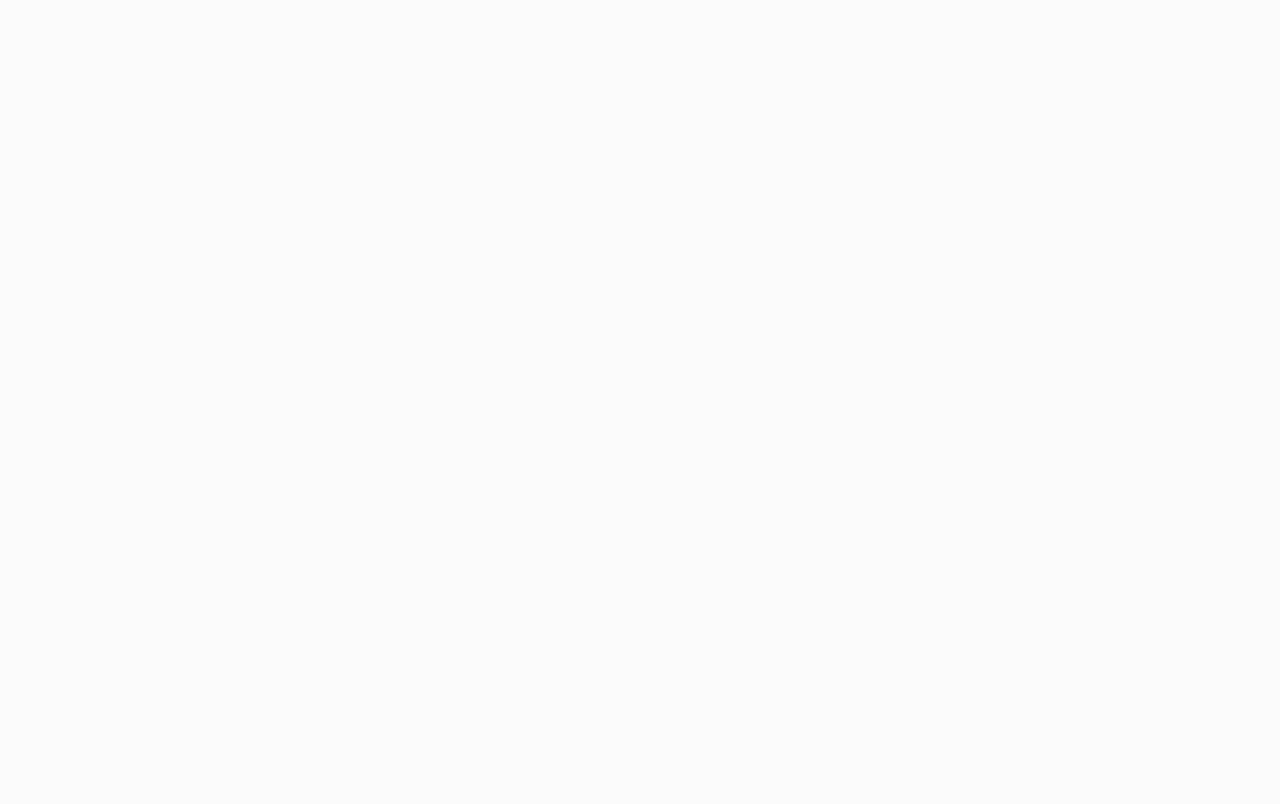
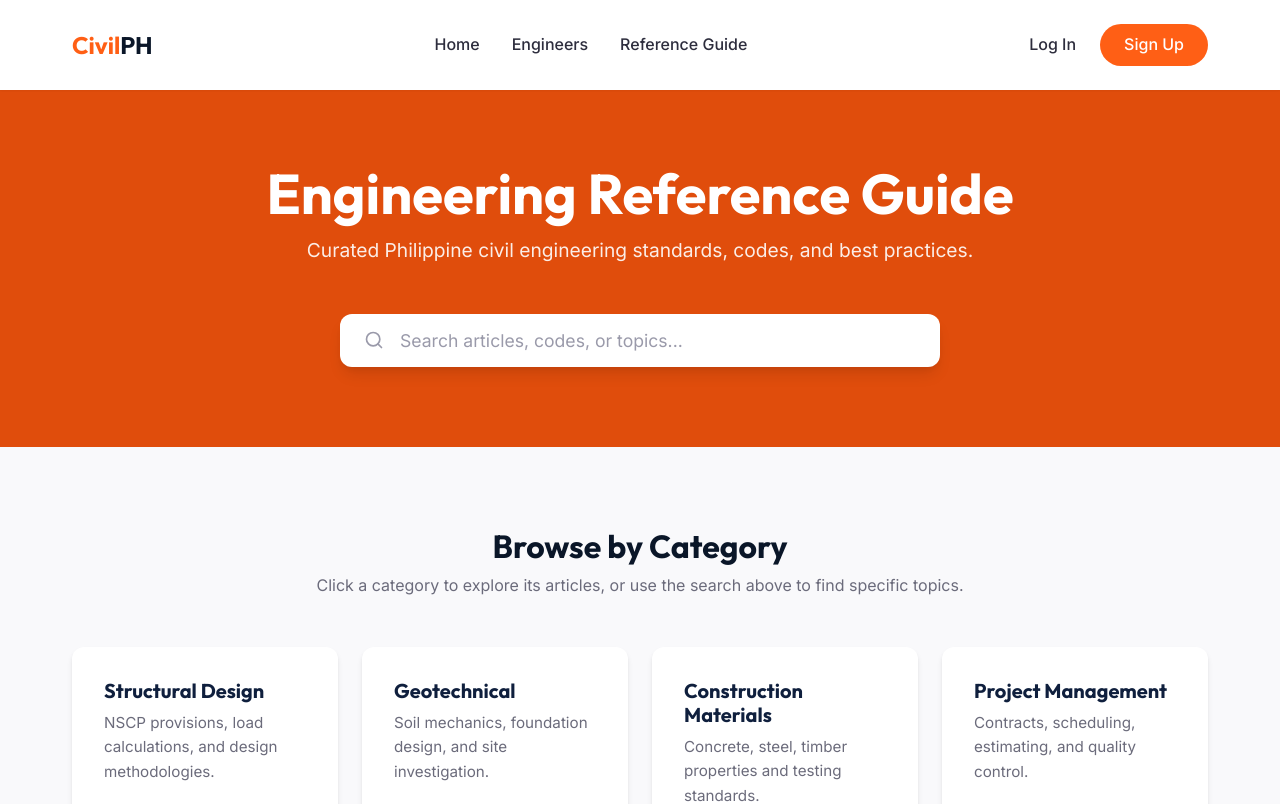
Before and after one commit to colkeaz/CivilPH, a React (Vite) app: page /reference in a window 1280 px wide. Before the commit this address had no page. Shown: the top 804 px of the page. Built offline with nearby package versions, Linux system fonts and the light colour scheme.

Commit message:
feat: add reference page

```diff
--- a/src/App.tsx
+++ b/src/App.tsx
@@ -9,6 +9,7 @@ import BookingPage from './pages/BookingPage';
 import CheckoutPage from './pages/CheckoutPage';
 import ReportsPage from './pages/ReportsPage';
 import VerificationQueue from './pages/admin/VerificationQueue';
+import ReferencePage from './pages/ReferencePage';
 
 function App() {
   return (
@@ -23,6 +24,7 @@ function App() {
           <Route path="/booking/:engineerId" element={<BookingPage />} />
           <Route path="/checkout" element={<CheckoutPage />} />
           <Route path="/reports" element={<ReportsPage />} />
+          <Route path="/reference" element={<ReferencePage />} />
           <Route path="/admin/verify" element={<VerificationQueue />} />
         </Routes>
       </main>
--- /dev/null
+++ b/src/pages/ReferencePage.tsx
@@ -0,0 +1,61 @@
+import React from 'react';
+import Header from '../components/Header';
+import Footer from '../components/Footer';
+import { Search } from 'lucide-react';
+import '../styles/ReferencePage.css';
+
+const ReferencePage = () => {
+  return (
+    <div className="page-container reference-page">
+      <Header />
+      <main className="reference-main">
+        <section className="reference-hero">
+          <div className="reference-hero-content">
+            <h1>Engineering Reference Guide</h1>
+            <p>Curated Philippine civil engineering standards, codes, and best practices.</p>
+
+            <div className="reference-search-wrapper">
+              <div className="reference-search-input-container">
+                <Search className="search-icon" size={20} />
+                <input
+                  type="text"
+                  className="search-input"
+                  placeholder="Search articles, codes, or topics..."
+                />
+              </div>
+            </div>
+          </div>
+        </section>
+
+        <section className="reference-categories">
+          <div className="categories-header">
+            <h2>Browse by Category</h2>
+            <p>Click a category to explore its articles, or use the search above to find specific topics.</p>
+          </div>
+
+          <div className="categories-grid">
+            <div className="category-card card">
+              <h3>Structural Design</h3>
+              <p>NSCP provisions, load calculations, and design methodologies.</p>
+            </div>
+            <div className="category-card card">
+              <h3>Geotechnical</h3>
+              <p>Soil mechanics, foundation design, and site investigation.</p>
+            </div>
+            <div className="category-card card">
+              <h3>Construction Materials</h3>
+              <p>Concrete, steel, timber properties and testing standards.</p>
+            </div>
+            <div className="category-card card">
+              <h3>Project Management</h3>
+              <p>Contracts, scheduling, estimating, and quality control.</p>
+            </div>
+          </div>
+        </section>
+      </main>
+      <Footer />
+    </div>
+  );
+};
+
+export default ReferencePage;
--- /dev/null
+++ b/src/styles/ReferencePage.css
@@ -0,0 +1,115 @@
+.reference-page {
+  min-height: 100vh;
+  display: flex;
+  flex-direction: column;
+}
+
+.reference-main {
+  flex: 1;
+  padding-top: 80px; /* Offset for header */
+}
+
+.reference-hero {
+  background-color: var(--orange-600); /* We use orange to match the new theme */
+  color: var(--white);
+  padding: var(--spacing-3xl) var(--spacing-xl);
+  text-align: center;
+  display: flex;
+  justify-content: center;
+}
+
+.reference-hero-content {
+  max-width: 800px;
+  width: 100%;
+}
+
+.reference-hero h1 {
+  font-size: clamp(2.5rem, 5vw, 3.5rem);
+  font-weight: 700;
+  margin-bottom: var(--spacing-sm);
+}
+
+.reference-hero p {
+  font-size: 1.2rem;
+  opacity: 0.9;
+  margin-bottom: var(--spacing-2xl);
+}
+
+.reference-search-wrapper {
+  background-color: var(--white);
+  border-radius: var(--radius-lg);
+  padding: 0.5rem;
+  box-shadow: var(--shadow-lg);
+  max-width: 600px;
+  margin: 0 auto;
+}
+
+.reference-search-input-container {
+  display: flex;
+  align-items: center;
+  padding: 0.5rem 1rem;
+}
+
+.reference-search-input-container .search-icon {
+  color: var(--grey-400);
+  margin-right: var(--spacing-md);
+}
+
+.reference-search-input-container .search-input {
+  flex: 1;
+  border: none;
+  font-size: 1.1rem;
+  font-family: var(--font-body);
+  color: var(--grey-800);
+  background: transparent;
+  outline: none;
+}
+
+.reference-categories {
+  max-width: 1200px;
+  margin: 0 auto;
+  padding: var(--spacing-3xl) var(--spacing-xl);
+}
+
+.categories-header {
+  text-align: center;
+  margin-bottom: var(--spacing-2xl);
+}
+
+.categories-header h2 {
+  font-size: 2rem;
+  color: var(--midnight-900);
+  margin-bottom: var(--spacing-sm);
+}
+
+.categories-header p {
+  color: var(--grey-600);
+}
+
+.categories-grid {
+  display: grid;
+  grid-template-columns: repeat(auto-fill, minmax(250px, 1fr));
+  gap: var(--spacing-lg);
+}
+
+.category-card {
+  cursor: pointer;
+  transition: transform 0.2s, box-shadow 0.2s;
+}
+
+.category-card:hover {
+  transform: translateY(-5px);
+  box-shadow: var(--shadow-lg);
+  border-bottom: 3px solid var(--orange-500);
+}
+
+.category-card h3 {
+  font-size: 1.25rem;
+  color: var(--midnight-800);
+  margin-bottom: var(--spacing-sm);
+}
+
+.category-card p {
+  color: var(--grey-600);
+  font-size: 0.95rem;
+}
```
